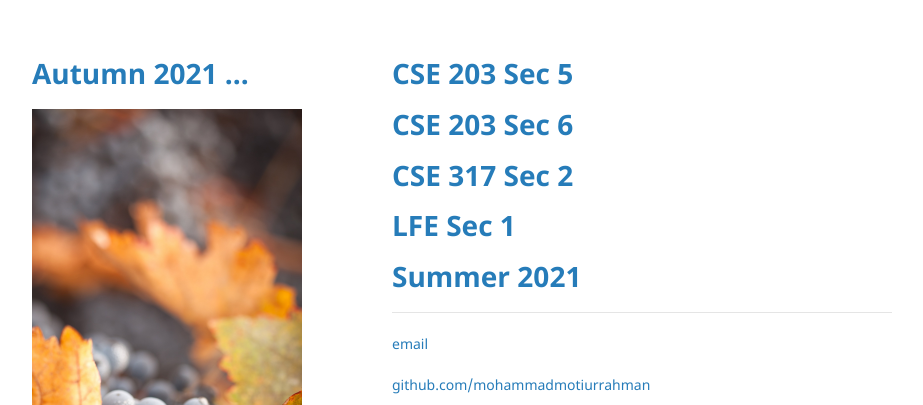
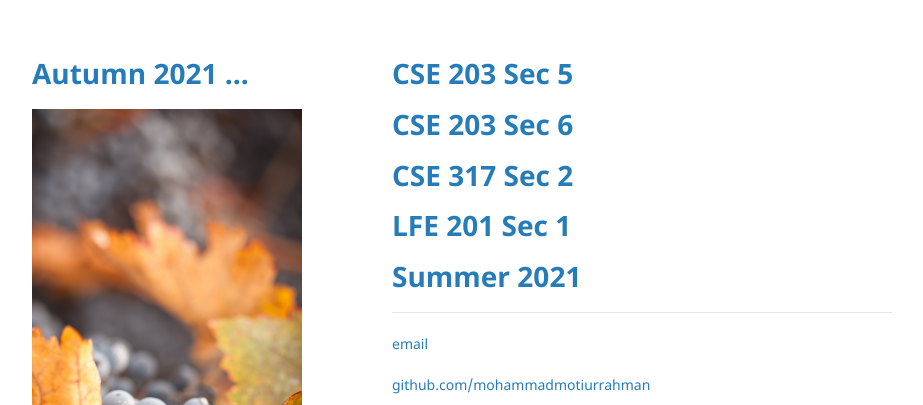
Before and after one commit to mohammadmotiurrahman/mohammadmotiurrahman.github.io, a Jekyll site: the page built from index.md, in a window 1280 px wide. Shown: the top 405 px of the page, without its empty margins (178-1101 px from the left). Built offline with Jekyll 4.4.1, drawn with Linux system fonts in a browser that asks for light colours; our own code applies the rules of GitHub Pages for plain Markdown files.

Commit message:
Update index.md

```diff
--- a/index.md
+++ b/index.md
@@ -1,7 +1,7 @@
 # [CSE 203 Sec 5](https://mohammadmotiurrahman.github.io/cse203_5)
 # [CSE 203 Sec 6](https://mohammadmotiurrahman.github.io/cse203_6)
 # [CSE 317 Sec 2](https://mohammadmotiurrahman.github.io/cse317_2)
-# [LFE Sec 1](https://mohammadmotiurrahman.github.io/lfe_201)
+# [LFE 201 Sec 1](https://mohammadmotiurrahman.github.io/lfe_201)
 # [Summer 2021](https://mohammadmotiurrahman.github.io/summer2021)
 
 * * *
```
